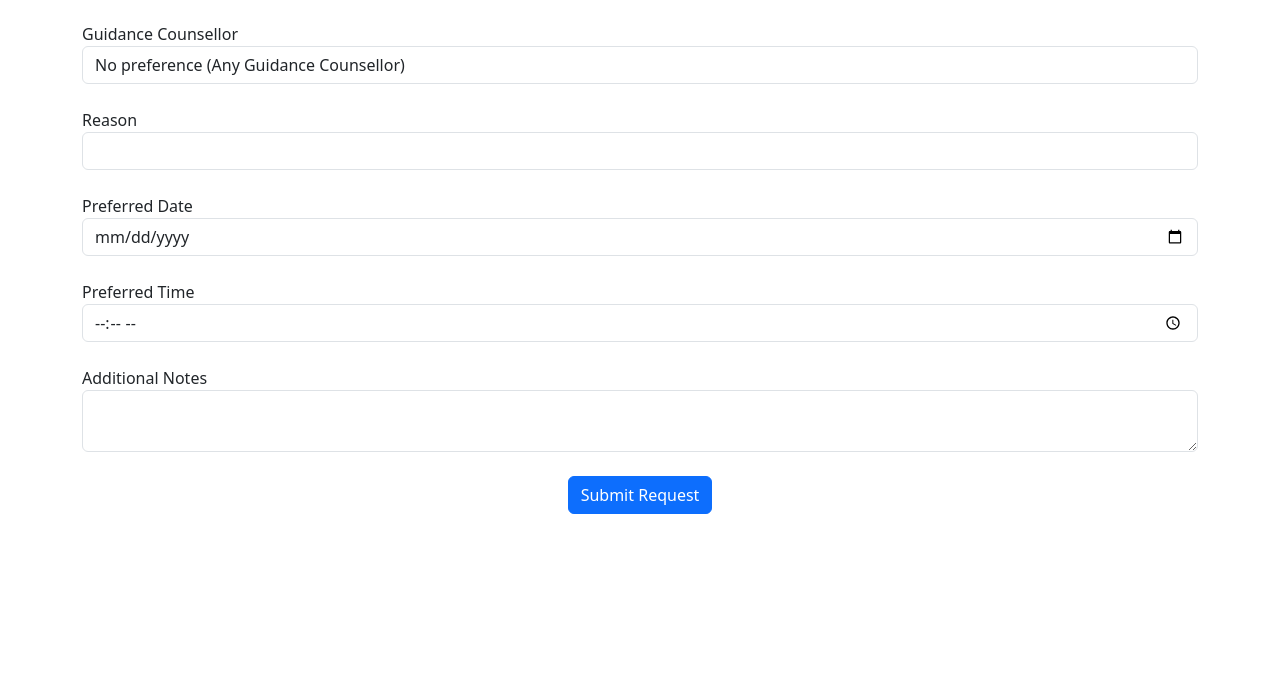
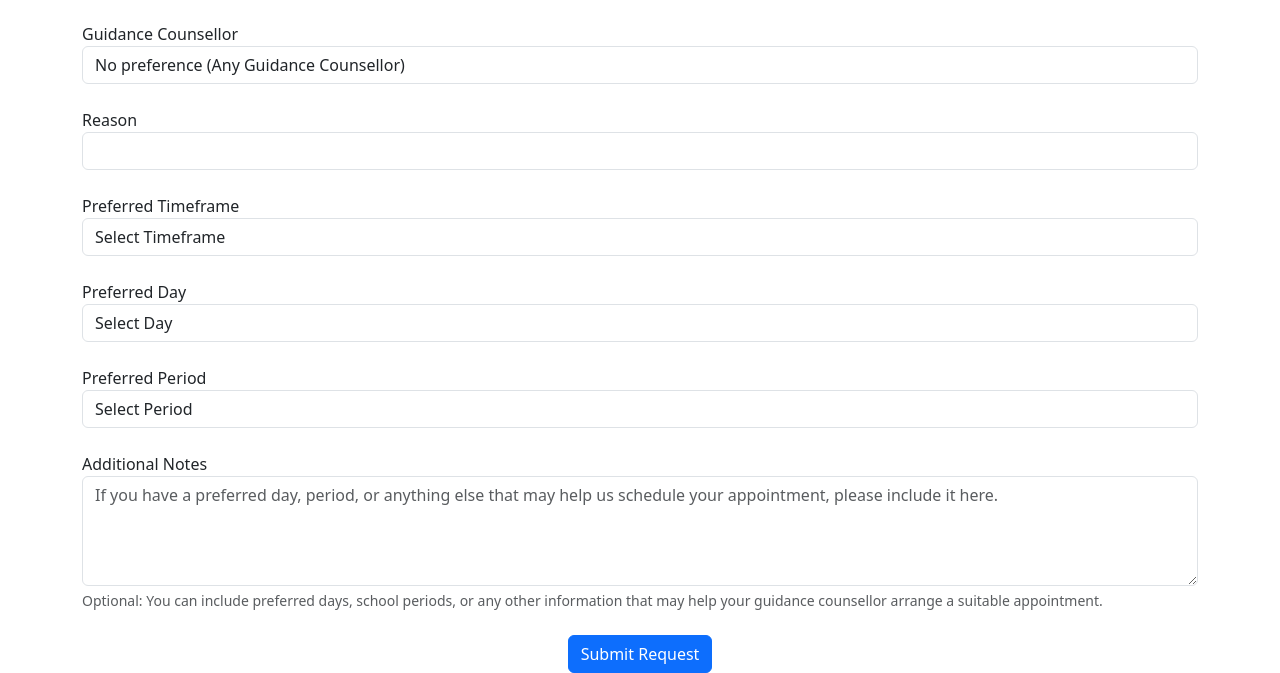
Before and after one commit to vxriantz/Flask_Blog, a Flask app: page /book-appointment in a window 1280 px wide. Shown: the part 143-816 px from the top of the page. Before the commit the page ends 657 px from the top, so only its background shows below. Run offline with Flask 3, Linux system fonts and the light colour scheme; a user stored in the database is signed in; data comes from the database, SQL or seed files in the repository; some libraries are stand-ins or nearby versions.

Commit message:
changed bookings from using preferred date and time on a calendar to using preferred timeframe, preferred day, and preferred school period

```diff
--- a/website/templates/book_appointment.html
+++ b/website/templates/book_appointment.html
@@ -32,19 +32,48 @@
     <input type="text" name="reason" class="form-control" required>
     <br/>
 
-    <!-- student selected preferred appointment date -->
-    <label>Preferred Date</label>
-    <input type="date" name="preferred_date" class="form-control" required>
+    <!-- preferred appointment timeframe -->
+    <label>Preferred Timeframe</label>
+    <select name="urgency" class="form-control" required>
+        <option value="">Select Timeframe</option>
+        <option>As Soon As Possible</option>
+        <option>This Week</option>
+        <option>Within 2 Weeks</option>
+        <option>Within the Month</option>
+    </select>
     <br/>
 
-    <!-- student selected prefered appointment time -->
-    <label>Preferred Time</label>
-    <input type="time" name="preferred_time" class="form-control" required>
+    <!-- preferred day -->
+    <label>Preferred Day</label>
+    <select name="preferred_day" class="form-control" required>
+        <option value="">Select Day</option>
+        <option>Monday</option>
+        <option>Tuesday</option>
+        <option>Wednesday</option>
+        <option>Thursday</option>
+        <option>Friday</option>
+    </select>
+    <br/>
+
+    <!-- preferred school period -->
+    <label>Preferred Period</label>
+    <select name="preferred_period" class="form-control" required>
+        <option value="">Select Period</option>
+        <option>Period 1</option>
+        <option>Period 2</option>
+        <option>Interval</option>
+        <option>Period 3</option>
+        <option>Lunch</option>
+        <option>Period 4</option>
+        <option>Period 5</option>
+    </select>
     <br/>
 
     <!-- optional additional notes from student -->
     <label>Additional Notes</label>
-    <textarea name="notes" class="form-control"></textarea>
+    <textarea name="notes" class="form-control" rows="4" placeholder="If you have a preferred day, period, or anything else that may help us schedule your appointment, please include it here."></textarea>
+    <div class="form-text">Optional: You can include preferred days, school periods, or any other information
+        that may help your guidance counsellor arrange a suitable appointment.</div>
     <br/>
 
     <!-- submit button sends form data to backend route -->
--- a/website/views.py
+++ b/website/views.py
@@ -260,15 +260,16 @@ def book_appointment():
     if request.method == "POST":
         counsellor_id = request.form.get("counsellor_id")
         reason = request.form.get("reason")
-        preferred_date = request.form.get("preferred_date")
-        preferred_time = request.form.get("preferred_time")
+        urgency = request.form.get("urgency")
+        preferred_day = request.form.get("preferred_day")
+        preferred_period = request.form.get("preferred_period")
         notes = request.form.get("notes")
 
         # "any counsellor" logic
         if counsellor_id == "any":
             counsellor_id = None
         appointment = Appointment(student_id=current_user.id, counsellor_id=counsellor_id, reason=reason,
-                                  preferred_date=preferred_date, preferred_time=preferred_time, notes=notes)
+                                  urgency=urgency, preferred_day=preferred_day, preferred_period=preferred_period, notes=notes)
 
         db.session.add(appointment)
         db.session.commit()
```
Also changed, not shown: website/models.py (+9 -3 lines), website/templates/notifications.html (+10 -5 lines), instance/database.db.
